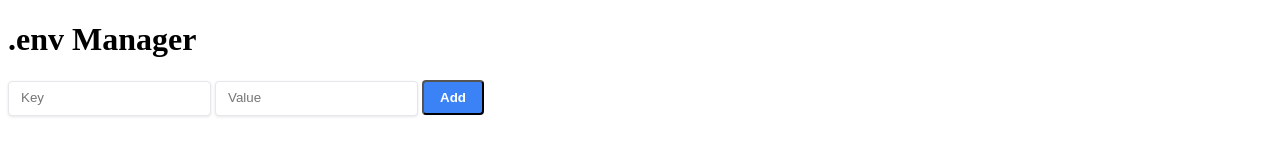
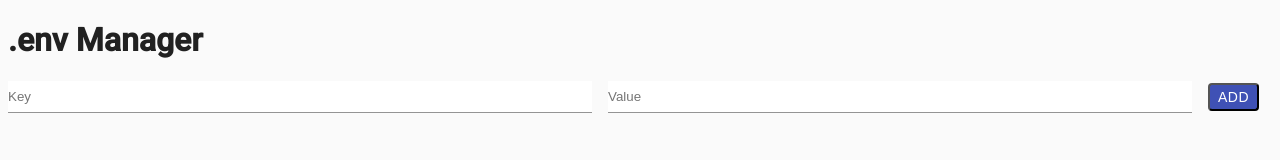
Before and after one commit to bgausden/GiftCards, a website: page public/index.html in a window 1280 px wide. Drawn offline with Linux system fonts and the light colour scheme.

Commit message:
Styling changes

```diff
--- a/public/index.html
+++ b/public/index.html
@@ -4,19 +4,22 @@
     <meta charset="UTF-8">
     <meta name="viewport" content="width=device-width, initial-scale=1.0">
     <title>.env Manager</title>
+    <link href="https://fonts.googleapis.com/css2?family=Roboto:wght@300;400;500&display=swap" rel="stylesheet">
     <link rel="stylesheet" href="styles.css">
     <script src="https://unpkg.com/htmx.org@1.9.10"></script>
 </head>
-<body class="bg-background text-foreground">
-    <div class="container mx-auto p-4">
-        <h1 class="text-2xl font-bold mb-4">.env Manager</h1>
+<body>
+    <div class="container">
+        <h1 class="title">.env Manager</h1>
         <div id="env-list" hx-get="/env" hx-trigger="load">
             <!-- Env list will be loaded here as a table -->
         </div>
-        <form hx-post="/env" hx-target="#env-list" class="mt-4">
-            <input type="text" name="key" placeholder="Key" class="input input-bordered w-full max-w-xs mr-2">
-            <input type="text" name="value" placeholder="Value" class="input input-bordered w-full max-w-xs mr-2">
-            <button type="submit" class="btn btn-primary">Add</button>
+        <form hx-post="/env" hx-target="#env-list" class="form env-form">
+            <div class="input-group">
+                <input type="text" name="key" placeholder="Key" class="input">
+                <input type="text" name="value" placeholder="Value" class="input">
+                <button type="submit" class="btn btn-primary btn-sm">Add</button>
+            </div>
         </form>
     </div>
     <script>
--- a/public/styles.css
+++ b/public/styles.css
@@ -1,65 +1,97 @@
+:root {
+    --primary-color: #3f51b5;
+    --primary-variant: #303f9f;
+    --secondary-color: #4caf50;
+    --background: #fafafa;
+    --surface: #ffffff;
+    --error: #f44336;
+    --on-primary: #ffffff;
+    --on-secondary: #000000;
+    --on-background: #212121;
+    --on-surface: #212121;
+    --on-error: #ffffff;
+}
+
+body {
+    font-family: 'Roboto', sans-serif;
+    background-color: var(--background);
+    color: var(--on-background);
+}
+
 .btn {
-    font-weight: bold;
+    font-weight: 500;
     padding: 0.5rem 1rem;
-    border-radius: 0.25rem;
+    border-radius: 4px;
+    text-transform: uppercase;
+    letter-spacing: 0.5px;
+    transition: background-color 0.3s;
 }
 
 .btn-primary {
-    background-color: #3b82f6;
-    color: white;
+    background-color: var(--primary-color);
+    color: var(--on-primary);
 }
 
 .btn-primary:hover {
-    background-color: #2563eb;
+    background-color: var(--primary-variant);
 }
 
 .btn-error {
-    background-color: #ef4444;
-    color: white;
+    background-color: var(--error);
+    color: var(--on-error);
 }
 
 .btn-error:hover {
-    background-color: #dc2626;
+    background-color: var(--error);
 }
 
 .btn-secondary {
-    background-color: #6b7280;
-    color: white;
+    background-color: var(--secondary-color);
+    color: var(--on-secondary);
 }
 
 .btn-secondary:hover {
-    background-color: #4b5563;
+    background-color: var(--secondary-color);
 }
 
 .input {
-    box-shadow: 0 1px 3px 0 rgba(0, 0, 0, 0.1);
-    appearance: none;
-    border: 1px solid #e5e7eb;
-    border-radius: 0.25rem;
-    padding: 0.5rem 0.75rem;
-    color: #374151;
-    line-height: 1.25;
+    border: none;
+    border-bottom: 1px solid rgba(0, 0, 0, 0.42);
+    border-radius: 0;
+    padding: 0.5rem 0;
+    transition: border-bottom-color 0.3s;
 }
 
 .input:focus {
     outline: none;
-    box-shadow: 0 0 0 3px rgba(59, 130, 246, 0.5);
+    border-bottom-color: var(--primary-color);
 }
 
 table {
+    width: 100%;
     border-collapse: collapse;
-    width: 100%;
+    margin-bottom: 1rem;
 }
 
 th, td {
-    border: 1px solid #e5e7eb;
     padding: 0.5rem;
     text-align: left;
 }
 
 th {
-    background-color: #f3f4f6;
-    font-weight: bold;
+    background-color: var(--surface);
+    font-weight: 500;
+    color: rgba(0, 0, 0, 0.87);
+}
+
+th:first-child, td:first-child,
+th:nth-child(2), td:nth-child(2) {
+    width: calc(50% - 40px); /* Adjust based on the Actions column width */
+}
+
+th:last-child, td:last-child {
+    width: 80px; /* Same as the Add button width */
+    text-align: center; /* Center the content in the Actions column */
 }
 
 .btn-sm {
@@ -71,15 +103,54 @@ th {
     min-width: 50px;
     outline: none;
     padding: 0.25rem;
-    border-radius: 0.25rem;
-    transition: background-color 0.2s;
+    border-bottom: 1px solid transparent;
+    transition: border-bottom-color 0.3s;
 }
 
-[contenteditable="true"]:hover {
-    background-color: #f3f4f6;
+[contenteditable="true"]:hover,
+[contenteditable="true"]:focus {
+    border-bottom-color: var(--primary-color);
 }
 
-[contenteditable="true"]:focus {
-    background-color: #e5e7eb;
-    box-shadow: 0 0 0 3px rgba(59, 130, 246, 0.5);
+.env-form {
+    margin-top: 1rem;
+    width: 100%;
 }
+
+.table-row {
+    display: flex;
+    width: 100%;
+    align-items: center;
+}
+
+.key-input,
+.value-input {
+    flex: 1;
+    margin-right: 1rem;
+}
+
+.action-btn {
+    width: 80px;
+    flex-shrink: 0;
+}
+
+.input-group {
+    display: flex;
+    align-items: center;
+    width: 100%;
+    max-width: calc(100% - 80px); /* Subtract the width of the Add button */
+}
+
+.input-group .input {
+    flex: none; /* Remove the flex grow */
+    width: calc(50% - 0.5rem); /* Each input takes up half the space minus some margin */
+    margin-right: 1rem;
+}
+
+.input-group .input:last-of-type {
+    margin-right: 1rem;
+}
+
+.input-group .btn {
+    width: 80px; /* Adjust this value to match the width of your Actions column */
+}
```
